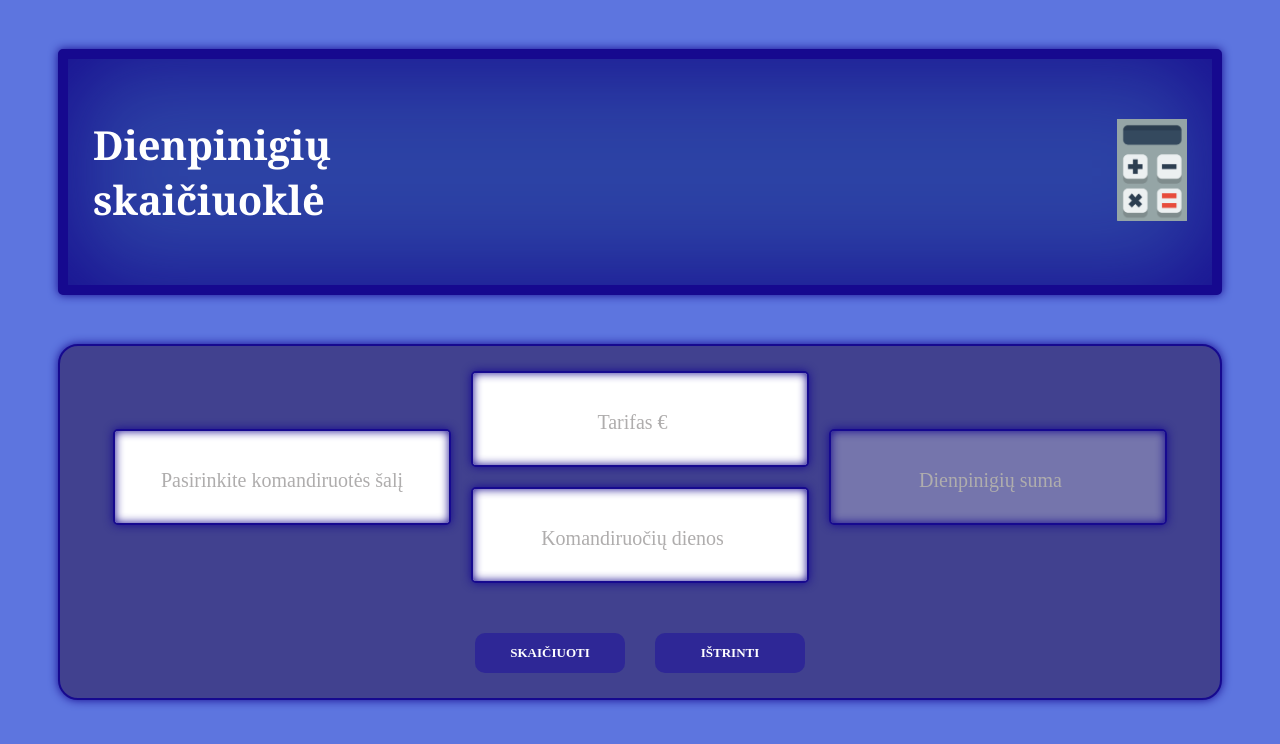
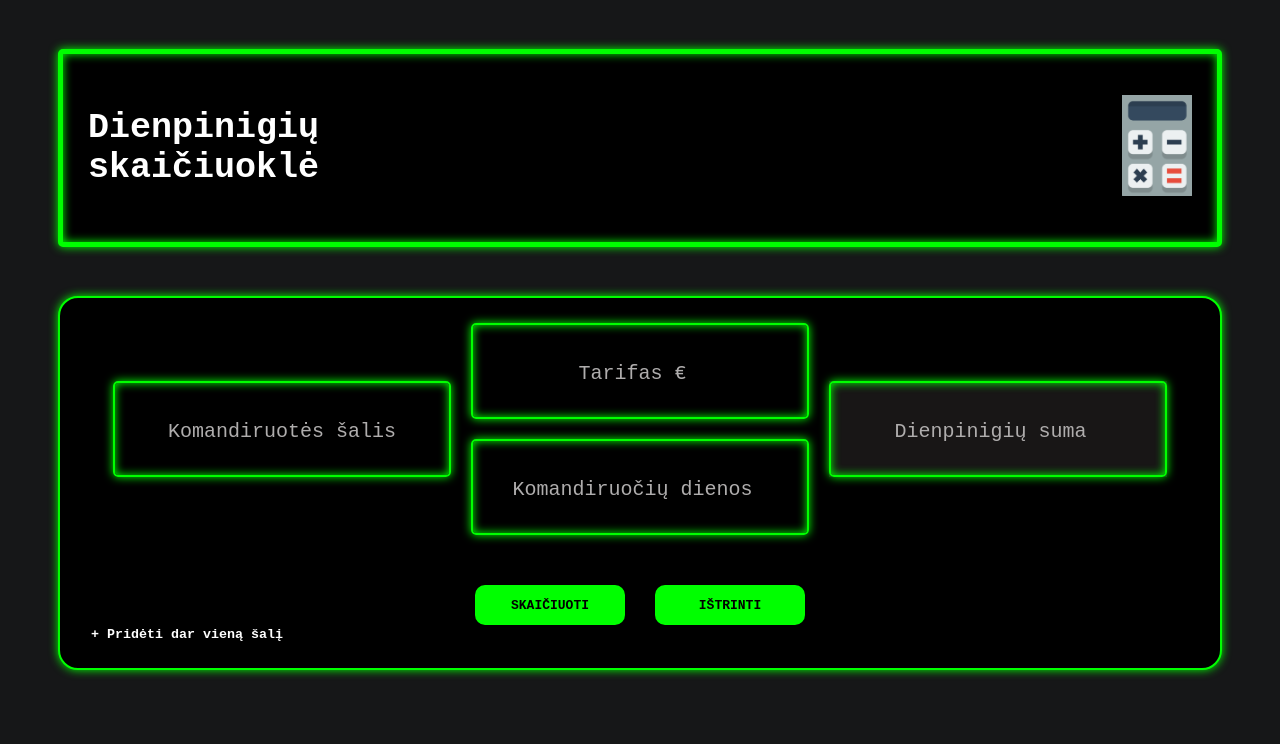
Before and after one commit to AivarasSamaitis/mano_skaiciuokle, a plain HTML site: page index.html in a window 1280 px wide. Drawn offline with Linux system fonts and the light colour scheme; a web font is replaced by a local one.

Commit message:
Pakeistas skaiciuokles dizainas.

```diff
--- a/index.html
+++ b/index.html
@@ -4,6 +4,9 @@
     <meta charset="UTF-8">
     <meta name="viewport" content="width=device-width, initial-scale=1.0">
     <title>Dienpinigių skaičiuoklė</title>
+    <link rel="preconnect" href="https://fonts.googleapis.com">
+    <link rel="preconnect" href="https://fonts.gstatic.com" crossorigin>
+    <link href="https://fonts.googleapis.com/css2?family=Kode+Mono:wght@400..700&display=swap" rel="stylesheet">
     <link rel="stylesheet" href="styles.css">
     <script src="scripts.js" defer></script>
 </head>
@@ -18,7 +21,7 @@
             <div class="inputs-container">
                 <div class="input-box-1">
                     <div class="input-1">
-                        <input type="text" id="salis" placeholder="Pasirinkite komandiruotės šalį" autocomplete="off">
+                        <input type="text" id="salis" placeholder="Komandiruotės šalis" autocomplete="off">
                     </div>
                     <div class="result-box"></div>
                 </div>
@@ -40,6 +43,9 @@
                     <button id="skaiciuoti">Skaičiuoti</button>
                     <button id="delete">Ištrinti</button>
                 </div>
+                <div class="btn2">
+                    <button id="prideti">+ Pridėti dar vieną šalį</button>
+                </div>
         </div>
 </body>
 </html>
--- a/scripts.js
+++ b/scripts.js
@@ -14,6 +14,7 @@ let availableKeywords = [
     'Brazilija',
     'Japonija'
 ]
+
 
 let resultsBox = document.querySelector('.result-box')
 let inputBox = document.getElementById('salis')
@@ -39,7 +40,7 @@ function display(result){
         return '<li onclick=pasirinktiInput(this)>' + list + '</li>'
     })
 
-    resultsBox.innerHTML = '<ul>' + content.join('') + '</ul>'
+    resultsBox.innerHTML = '<ul>' + content.join('<hr>') + '</ul>'
 }
 
 function pasirinktiInput(list) {
@@ -60,9 +61,11 @@ calculateButton.addEventListener('click', function() {
 
     let rezultatas = document.querySelector('.input-4')
         if (Tarifas < 0) {
-            rezultatas.innerHTML = `<input type="text" value="Įvestas neteisingas tarifas." disabled="true">`
+            rezultatas.innerHTML = `<input type="text" value="Klaida!" disabled="true">`
+            alert('Įvestas neteisingas tarifas.')
         } else if (Dienos < 0) {
-            rezultatas.innerHTML = `<input type="text" value="Įvestos neteisingos komandiruočių dienos." disabled="true">`
+            rezultatas.innerHTML = `<input type="text" value="Klaida!" disabled="true">`
+            alert('Įvestos neteisingos komandiruočių dienos.')
         } else {
             rezultatas.innerHTML = `<input type="text" value="${dienpinigiuSuma} €" disabled="true">`
         }
@@ -75,3 +78,8 @@ document.getElementById('delete').addEventListener('click', function() {
     document.querySelector('.input-3').innerHTML = '<input type="number" id="dienos" min="0" step="1" placeholder="Komandiruočių dienos">'
     document.querySelector('.input-4').innerHTML = '<input type="number" id="suma" placeholder="Dienpinigių suma" disabled="true">'
 })
+
+
+document.getElementById('prideti').addEventListener('click', function() {
+
+})
--- a/styles.css
+++ b/styles.css
@@ -1,9 +1,10 @@
 body {
-    background-color: #5d75df;
+    background-color: #161718;
+    font-family: "Kode Mono", monospace;
 }
 
 body > div {
-    background-color: #2d43a5;
+    background-color: black;
     padding: 25px;
     margin: 49px 50px;
 }
@@ -13,9 +14,9 @@ body > div {
 }
 
 .skaiciuokles-header {
-    border: 10px solid rgb(22, 9, 143);
+    border: 5px solid #0f0;
     border-radius: 5px;
-    box-shadow: 0 0 10px rgb(22, 9, 143), inset 0 0 100px rgb(22, 9, 143);
+    box-shadow: 0 0 10px #0f0, inset 0 0 10px #0f0;
 }
 
 .skaiciuokles-pavadinimas {
@@ -27,14 +28,16 @@ body > div {
 }
 
 .skaiciuokles-pavadinimas h2 {
-    font-family: Georgia, 'Times New Roman', Times, serif;
-    font-size: 40px;
+    font-family: "Kode Mono", monospace;
+    font-weight: 700;
+    font-style: normal;
+    font-size: 35px;
 }
 
 .skaiciuokles-container {
-    background-color: rgb(65, 65, 143);
-    border: 2px solid rgb(22, 9, 143);
-    box-shadow: 0 0 10px rgb(22, 9, 143);
+    background-color: black;
+    border: 2px solid #0f0;
+    box-shadow: 0 0 10px #0f0;
     border-radius: 20px;
 }
 
@@ -50,13 +53,15 @@ input {
     width: 11em;
     height: 3em;
     font-size: 30px;
-    border: 2px solid rgb(22, 9, 143);
+    border: 2px solid #0f0;
     border-radius: 5px;
-    box-shadow: 0 0 10px rgb(22, 9, 143), inset 0 0 10px rgb(22, 9, 143);
+    box-shadow: 0 0 10px #0f0, inset 0 0 10px #0f0;
     text-align: center;
-    color: black;
+    color: white;
     outline: none;
-    font-family: 'Times New Roman', Times, serif;
+    background: transparent;
+    font-family: "Kode Mono", monospace;
+    font-weight: 400;
 }
 
 input::placeholder {
@@ -69,19 +74,31 @@ input::placeholder {
     margin: 0 0 20px 0;
 }
 
+.input-4 {
+    background-color: rgb(24, 22, 22);
+}
+
 .result-box {
     max-height: 120px;
     overflow-y: scroll;
     display: block;
+    border-radius: 5px;
+}
+
+.result-box hr {
+    background-color: #0f0;
+    height: 2px;
+    border: none;
+    box-shadow: 0 0 10px #0f0, inset 0 0 10px #0f0;
 }
 
 .result-box ul {
-    border: 1px solid rgb(22, 9, 143);
+    border: 1px solid #0f0;
     padding: 10px 10px;
     margin: 0;
-    background-color: white;
+    background: transparent;
     color: white;
-    box-shadow: 0 0 10px rgb(22, 9, 143), inset 0 0 250px rgb(22, 9, 143);
+    box-shadow: 0 0 10px #0f0, inset 0 0 10px #0f0;
 }
 
 .result-box ul li {
@@ -92,7 +109,7 @@ input::placeholder {
 }
 
 .result-box ul li:hover {
-    background-color: rgb(137, 131, 179);
+    background-color: #0f0;
     border-radius: 5px;
 }
 
@@ -106,18 +123,27 @@ input::placeholder {
 .btn button {
     border: none;
     border-radius: 10px;
-    background-color: rgb(46, 39, 150);
+    background-color: #0f0;
     cursor: pointer;
     width: 150px;
     height: 40px;
-    font-family: 'Times New Roman', Times, serif;
+    font-family: "Kode Mono", monospace;
     font-size: 13px;
     font-weight: bold;
     text-transform: uppercase;
-    color: white;
+    color: black;
 }
 
 .btn button:hover {
-    background-color: rgb(53, 53, 141);
-    box-shadow: 0 0 10px rgb(22, 9, 143);
+    background-color: rgb(25, 212, 25);
+    box-shadow: 0 0 10px #0f0;
 }
+
+.btn2 button {
+    border: none;
+    background: transparent;
+    color: white;
+    cursor: pointer;
+    font-family: "Kode Mono", monospace;
+    font-weight: 700;
+}
```
